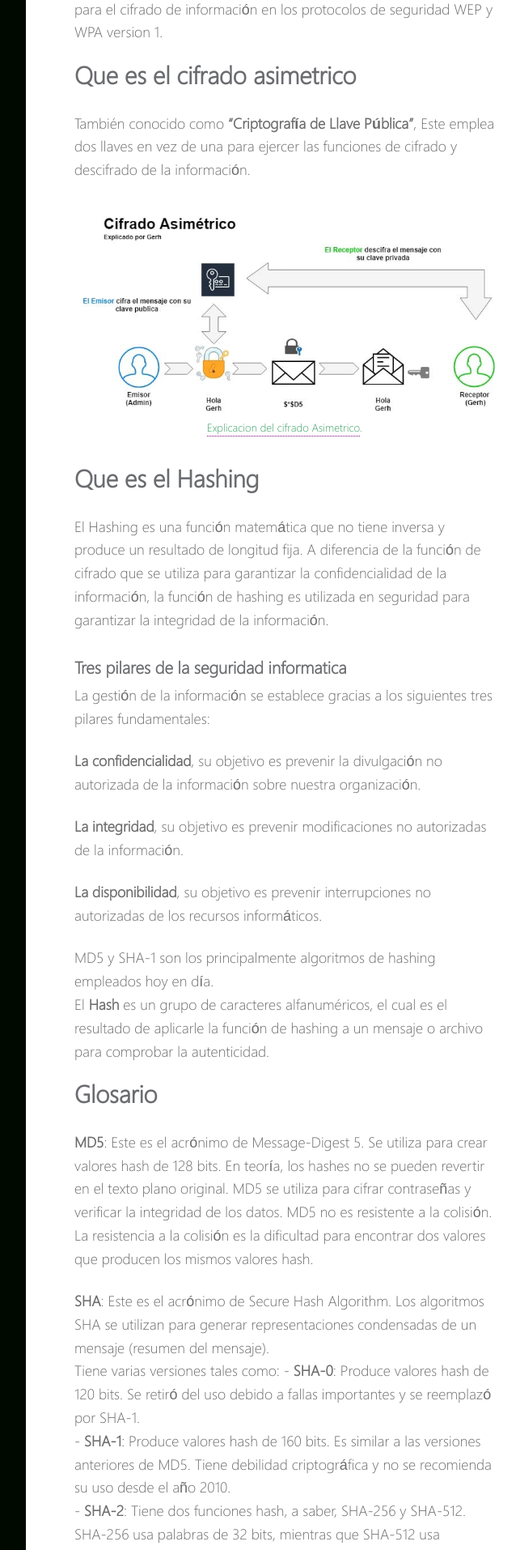
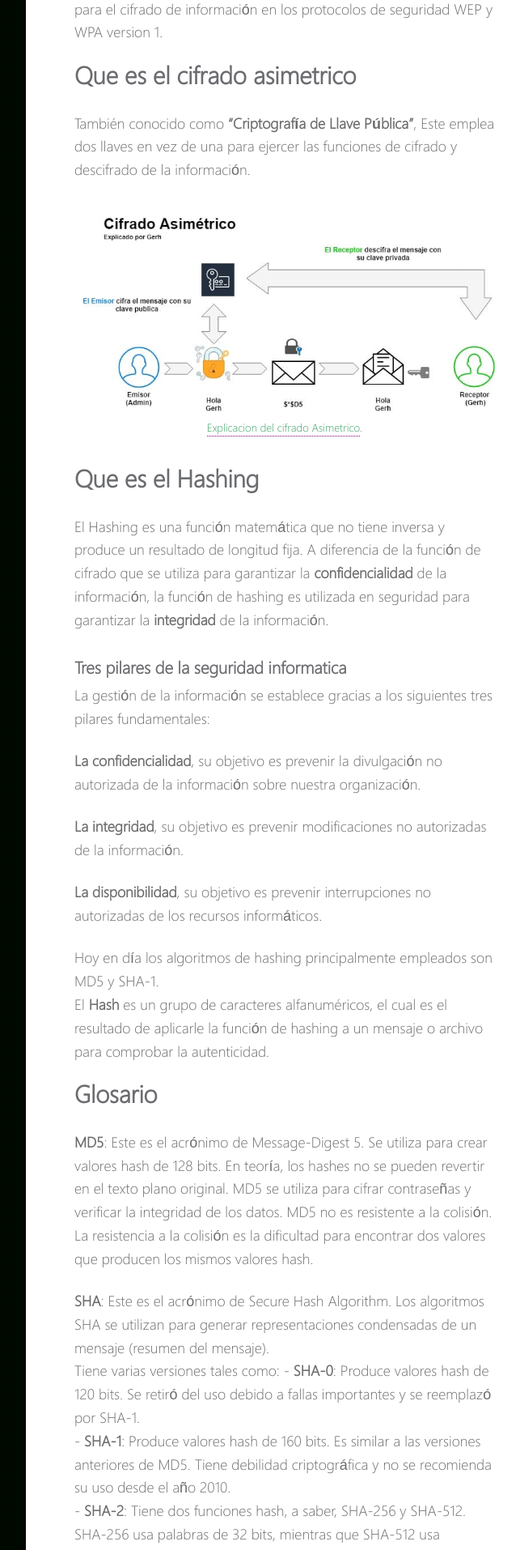
Before and after one commit to HackingProfessional/Security, a Jekyll site: the page built from _posts/2019-05-06-Tutorial-de-Criptografia.md, in a window 1280 px wide. Shown: the part 2486-4400 px from the top of the page at 81% size, without its empty margins (608-1251 px from the left). Built offline with Jekyll 4.4.1, drawn with Linux system fonts in a browser that asks for light colours; nearby versions of some CDN libraries.

```diff
--- a/_posts/2019-05-06-Tutorial-de-Criptografia.md
+++ b/_posts/2019-05-06-Tutorial-de-Criptografia.md
@@ -71,7 +71,7 @@ También conocido como **"Criptografía de Llave Pública"**, Este emplea dos ll
 
 ## Que es el Hashing
 
-El Hashing es una función matemática que no tiene inversa y produce un resultado de longitud fija. A diferencia de la función de cifrado que se utiliza para garantizar la confidencialidad de la información, la función de hashing es utilizada en seguridad para garantizar la integridad de la información.
+El Hashing es una función matemática que no tiene inversa y produce un resultado de longitud fija. A diferencia de la función de cifrado que se utiliza para garantizar la **confidencialidad** de la información, la función de hashing es utilizada en seguridad para garantizar la **integridad** de la información.
 
 ### Tres pilares de la seguridad informatica
 
@@ -83,7 +83,7 @@ La gestión de la información se establece gracias a los siguientes tres pilare
 
 **La disponibilidad**, su objetivo es prevenir interrupciones no autorizadas de los recursos informáticos.
 
-MD5 y SHA-1 son los principalmente algoritmos de hashing empleados hoy en día.
+Hoy en día los algoritmos de hashing principalmente empleados son MD5 y SHA-1.
 El **Hash** es un grupo de caracteres alfanuméricos, el cual es el resultado de aplicarle la función de hashing a un mensaje o archivo para comprobar la autenticidad.
 
 ## Glosario
```
